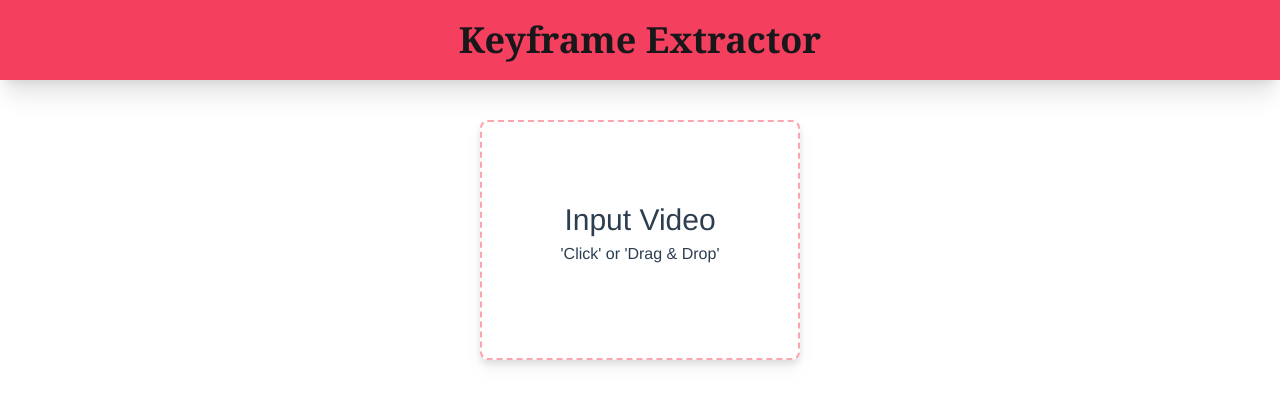
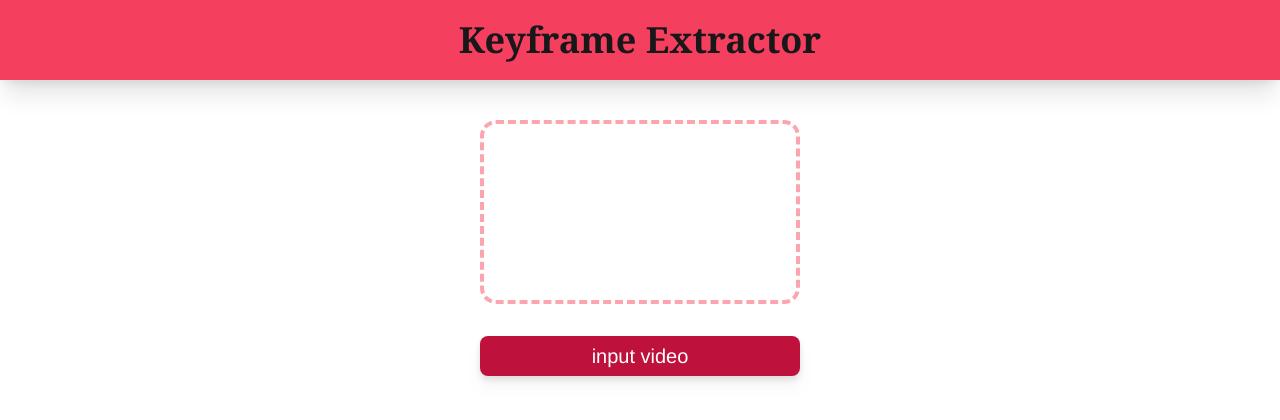
Before and after one commit to textcunma/KeyframeExtractor, a Vue app: page / in a window 1280 px wide. Shown: the top 420 px of the page. Built offline with nearby package versions, Linux system fonts and the light colour scheme.

Commit message:
change layout, add input button

```diff
--- a/src/components/VideoView.vue
+++ b/src/components/VideoView.vue
@@ -1,11 +1,15 @@
 <template>
-     <div id = "inputArea" class = "cursor-pointer bg-white hover:bg-slate-100 active:bg-slate-200 drop-shadow-lg hover:drop-shadow-md border-dashed border-2 rounded-lg border-rose-300 w-80 h-60 mx-auto">
-          <div id = "content" class = "text-center">
-               <p class = "text-3xl font-momo mt-20">Input Video</p>
-               <p class = "m-1">'Click' or 'Drag & Drop'</p>
-          </div>
+     <div class = "border-dashed border-4 rounded-2xl border-rose-300 w-80 h-45 mx-auto">
+          <video id = "displayVideo" src = "" hidden class = "w-80 mx-auto rounded-2xl" controls></video>
+     </div>
+
+     <div id = "inputArea" class = "flex justify-center items-center my-8 cursor-pointer
+                                        bg-rose-700 hover:bg-rose-800  active:bg-rose-900  drop-shadow-lg
+                                        hover:drop-shadow-md rounded-lg border-rose-300 w-80 h-10 mx-auto">
+          <p class = "text-xl text-white font-momo">input video</p>
           <input type = "file" hidden id = "target" accept=".mp4">
      </div>
+
 </template>
 
 <script lang = "ts">
--- a/src/fileinput.ts
+++ b/src/fileinput.ts
@@ -2,29 +2,25 @@ import type {} from 'typed-query-selector/strict'
 
 /* eslint @typescript-eslint/no-explicit-any: 0 */
 function component(blobUrl:string) {
-     const element = document.createElement('video');
-     element.controls = true;
-     element.src=blobUrl;
-     element.classList.add('videostyle');
-     return element;
+     const element = document.getElementById('displayVideo') as HTMLVideoElement;
+     element.hidden = false;
+     element.src = blobUrl;
 }
 
 function inputprocess() {
-     const inputArea = document.querySelectorAll('#inputArea');
+     const inputBtn = document.querySelectorAll('#inputArea');
      const inputFile = document.getElementById('target') as HTMLInputElement;
-     const content = document.getElementById('content') as HTMLDivElement;
 
-     inputArea.forEach((ele) => {
+     inputBtn.forEach((ele) => {
           ele.addEventListener('click', () => {
                inputFile.click();
           })
      })
 
      inputFile.addEventListener('change', function() {
-          const fileList:any = this.files;
-          content.innerHTML = '';
-          const blobUrl: string = URL.createObjectURL(fileList);
-          content.appendChild(component(blobUrl));
+          const fileList: any = this.files;
+          const blobUrl = URL.createObjectURL(fileList[0]);
+          component(blobUrl);
 
      })
 }
--- a/tailwind.config.js
+++ b/tailwind.config.js
@@ -2,7 +2,11 @@
 module.exports = {
   content: ['./index.html', './src/**/*.{vue,js,ts,jsx,tsx}'],
   theme: {
-    extend: {},
+    extend: {
+      height: {
+        '45': '11.5rem',
+      }
+    },
   },
   plugins: [],
 }
```
